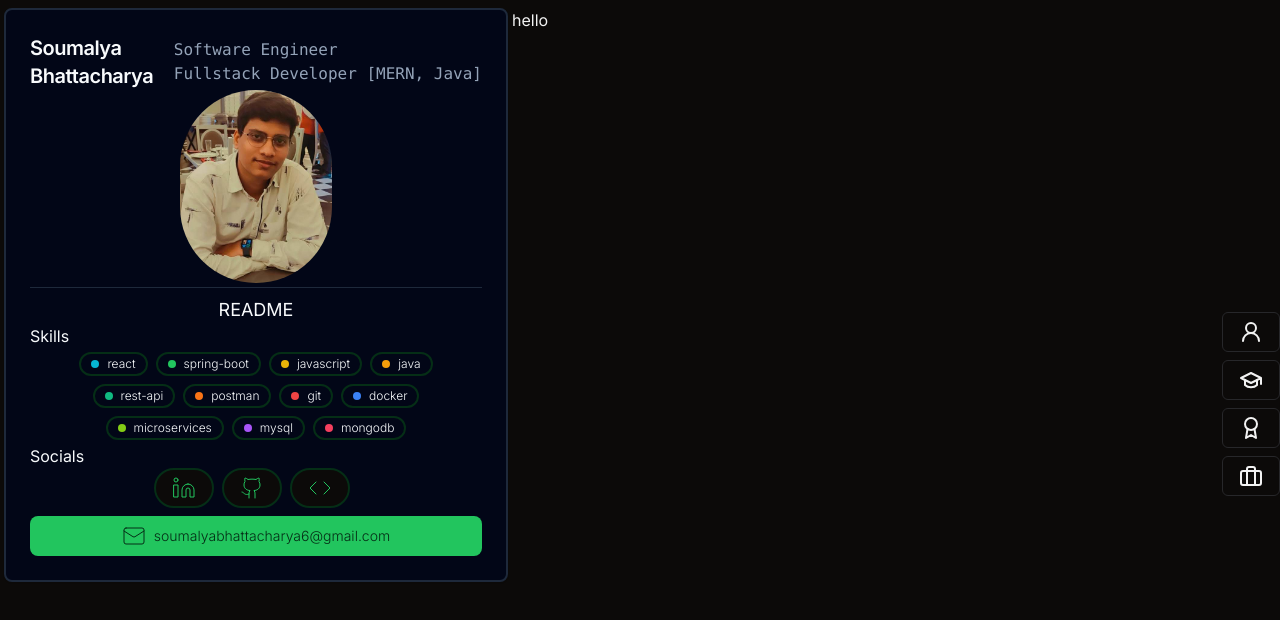
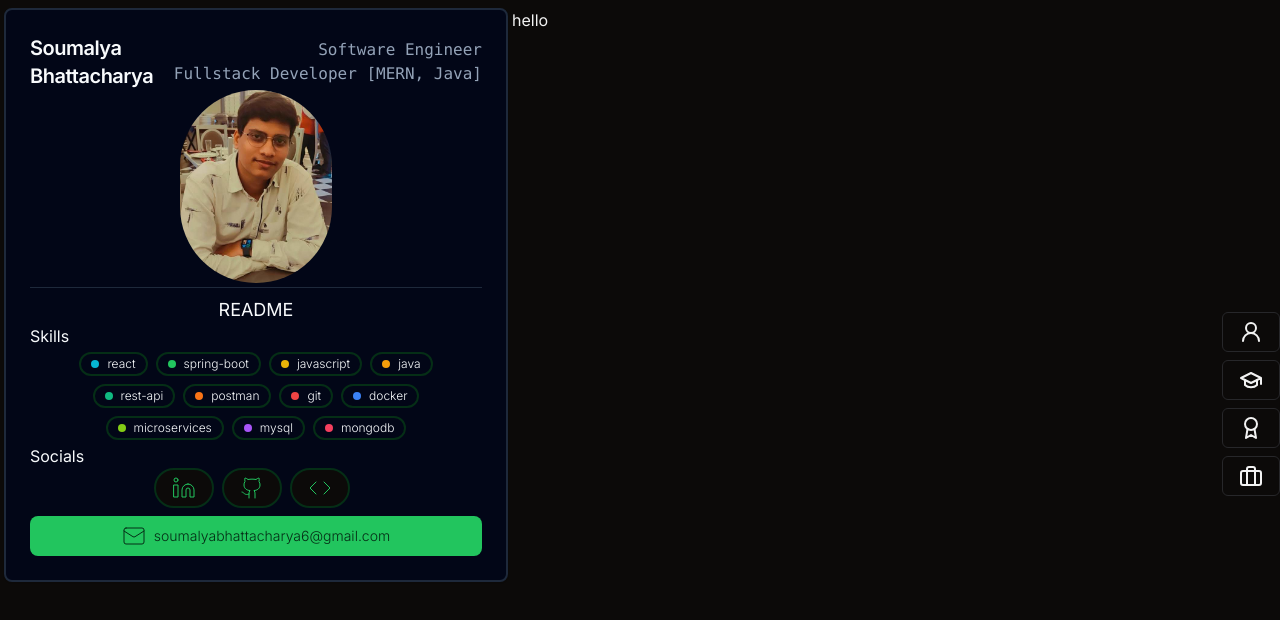
Before and after one commit to opticSquid/portfolio-website, a Next.js app: page / in a window 1280 px wide. Shown: the top 620 px of the page. Built offline with nearby package versions, Linux system fonts and the light colour scheme.

Commit message:
right aligning job role in left card

```diff
--- a/components/LeftCard.tsx
+++ b/components/LeftCard.tsx
@@ -36,7 +36,7 @@ export default function LeftCard() {
               <br />
               Bhattacharya
             </CardTitle>
-            <CardDescription className="flex items-center">
+            <CardDescription className="flex items-center text-right">
               <code className="text-base">
                 Software Engineer <br />
                 Fullstack Developer [MERN, Java]
```
